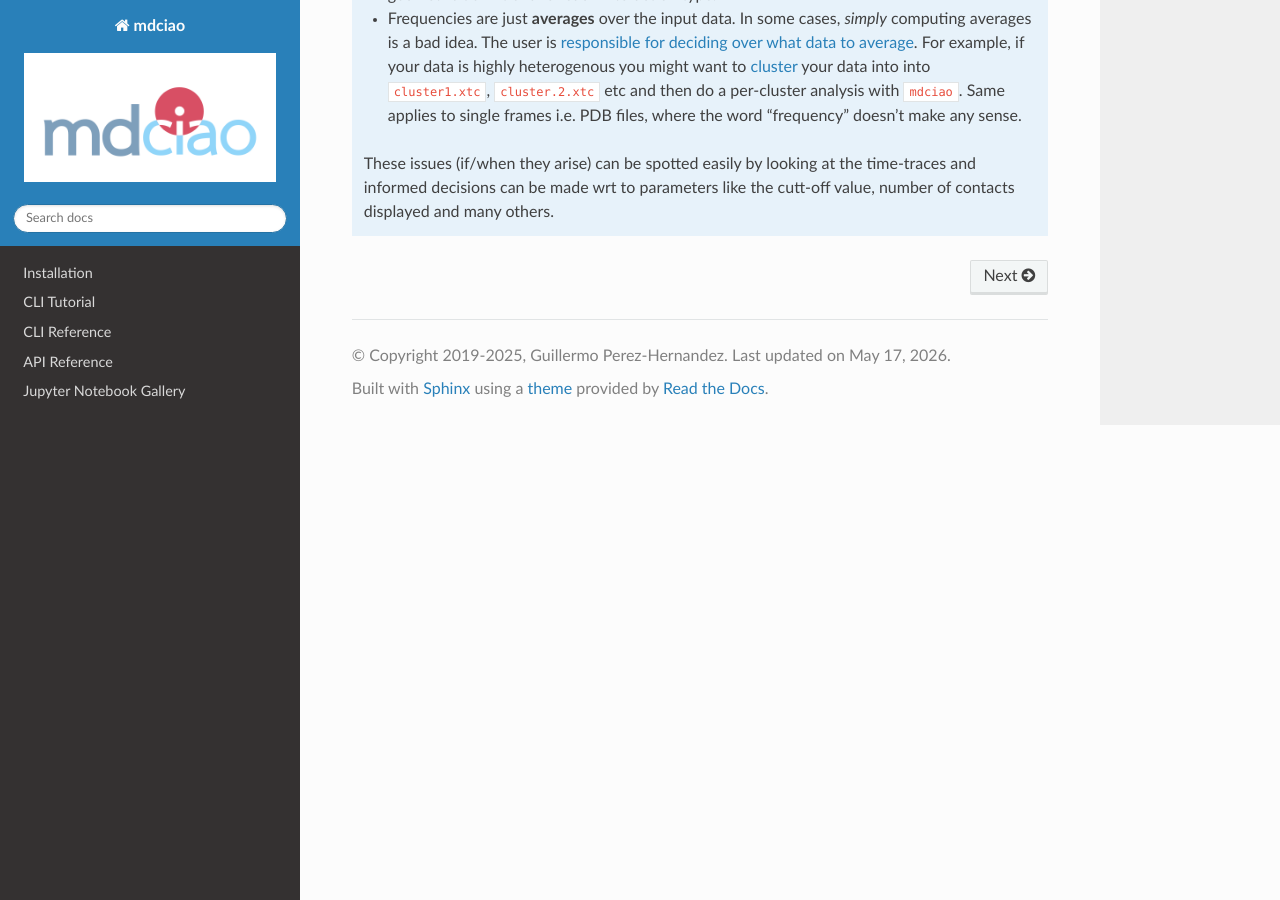
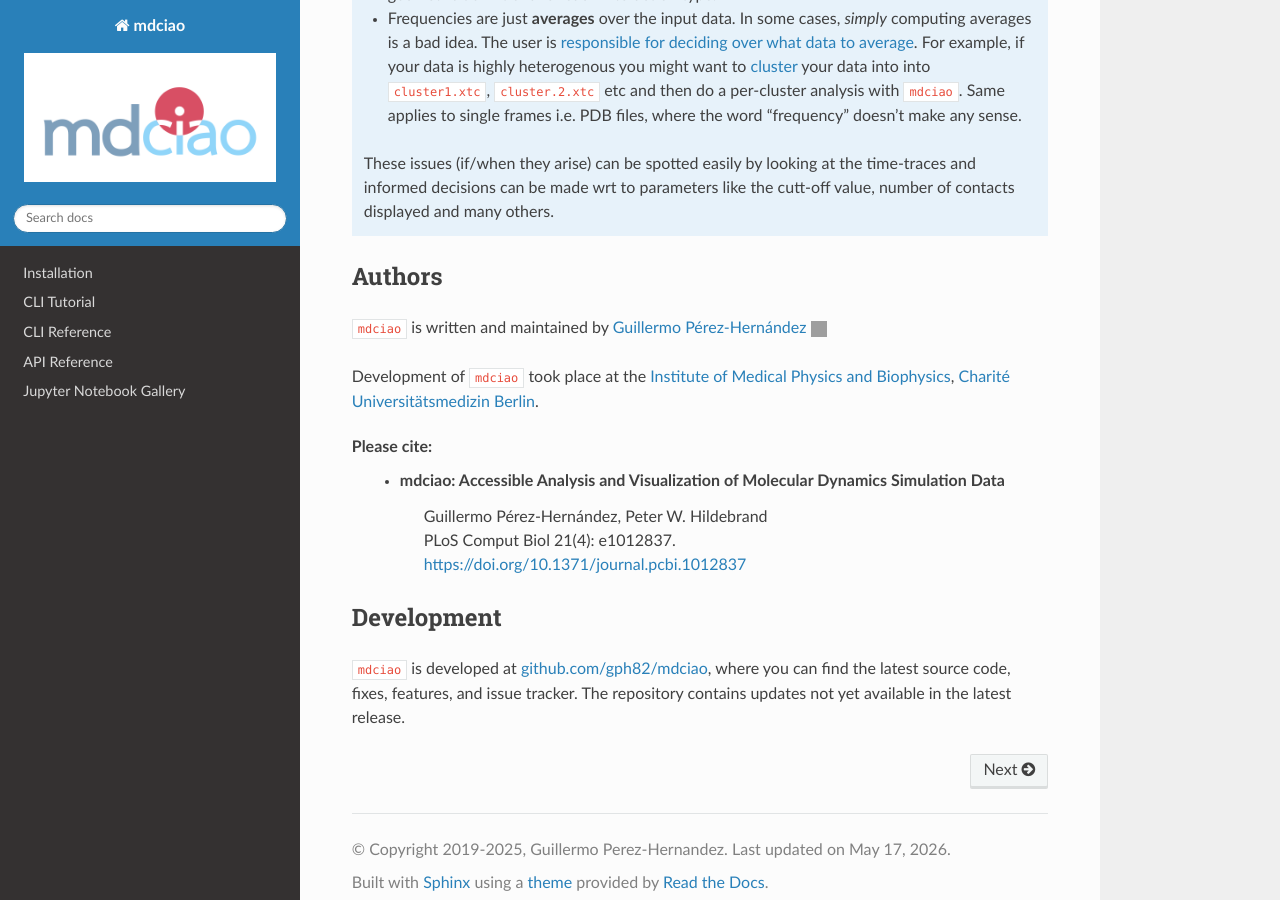
Before and after one commit to gph82/mdciao, a Sphinx documentation site: the page built from doc/index.rst, in a window 1280 px wide and 900 px high, scrolled down 2924 px. Built offline with Sphinx 7.4.7 and the Read the Docs theme 3.1.0, drawn with Linux system fonts in a browser that asks for light colours; pages that are not in the unit, such as notebooks, are missing from menus; grey boxes are pictures that could not be loaded.

Commit message:
[doc/index] Include authorship lines, ORCID bubble, point to GH for devel

```diff
--- a/doc/index.rst
+++ b/doc/index.rst
@@ -85,6 +85,28 @@ for live Jupyter notebooks play around with. These are shown in the :ref:`Jupyte
 
  These issues (if/when they arise) can be spotted easily by looking at the time-traces and informed decisions can be made wrt to parameters like the cutt-off value, number of contacts displayed and many others.
 
+Authors
+-------
+``mdciao`` is written and maintained by
+`Guillermo Pérez-Hernández <https://gph82.github.io>`_ |orcid_icon|
+
+Development of ``mdciao`` took place at the `Institute of Medical Physics and Biophysics <https://biophysik.charite.de/ueber_das_institut/team/>`_,
+`Charité Universitätsmedizin Berlin <https://www.charite.de/>`_.
+
+Please cite:
+ * mdciao: Accessible Analysis and Visualization of Molecular Dynamics Simulation Data
+    | Guillermo Pérez-Hernández, Peter W. Hildebrand
+    | PLoS Comput Biol 21(4): e1012837.
+    | https://doi.org/10.1371/journal.pcbi.1012837
+
+Development
+-----------
+``mdciao`` is developed at
+`github.com/gph82/mdciao <https://github.com/gph82/mdciao>`_,
+where you can find the latest source code, fixes, features,
+and issue tracker. The repository contains updates not yet
+available in the latest release.
+
 .. |Pip Package| image::
    https://badge.fury.io/py/mdciao.svg
    :target: https://badge.fury.io/py/mdciao
@@ -108,6 +130,13 @@ for live Jupyter notebooks play around with. These are shown in the :ref:`Jupyte
    https://zenodo.org/badge/DOI/10.5281/zenodo.5643177.svg
    :target: https://doi.org/10.5281/zenodo.5643177
 
+.. |orcid_icon|  image::
+   https://info.orcid.org/wp-content/uploads/2019/11/orcid_16x16.png
+   :width: 16
+   :height: 16
+   :target: https://orcid.org/0000-0002-9287-8704
+   :alt: https://orcid.org/0000-0002-9287-8704
+
 .. there's this issue about the self-referencing TOC that I cannot solve
 .. https://github.com/sphinx-doc/sphinx/issues/4602
 
```
